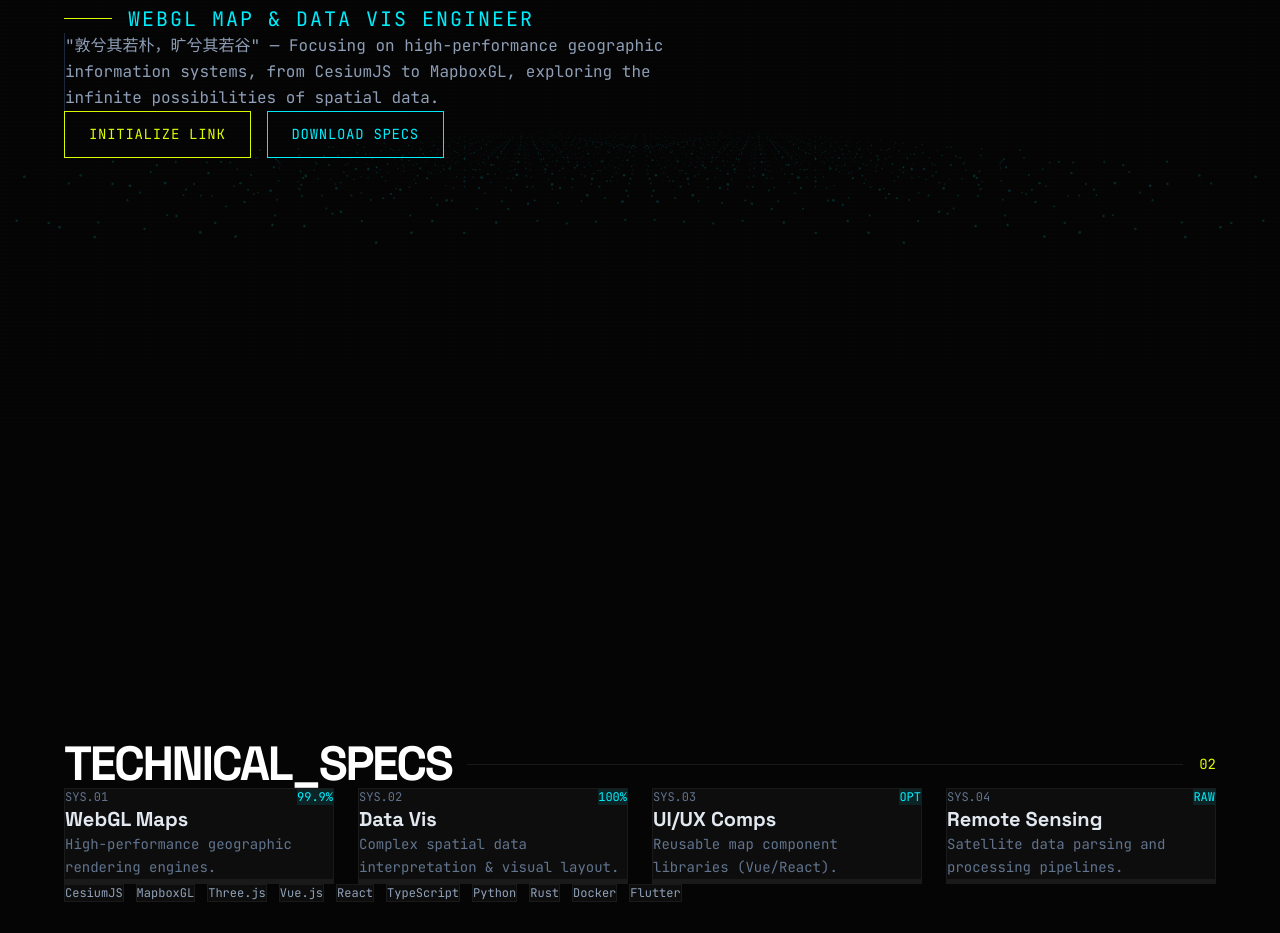
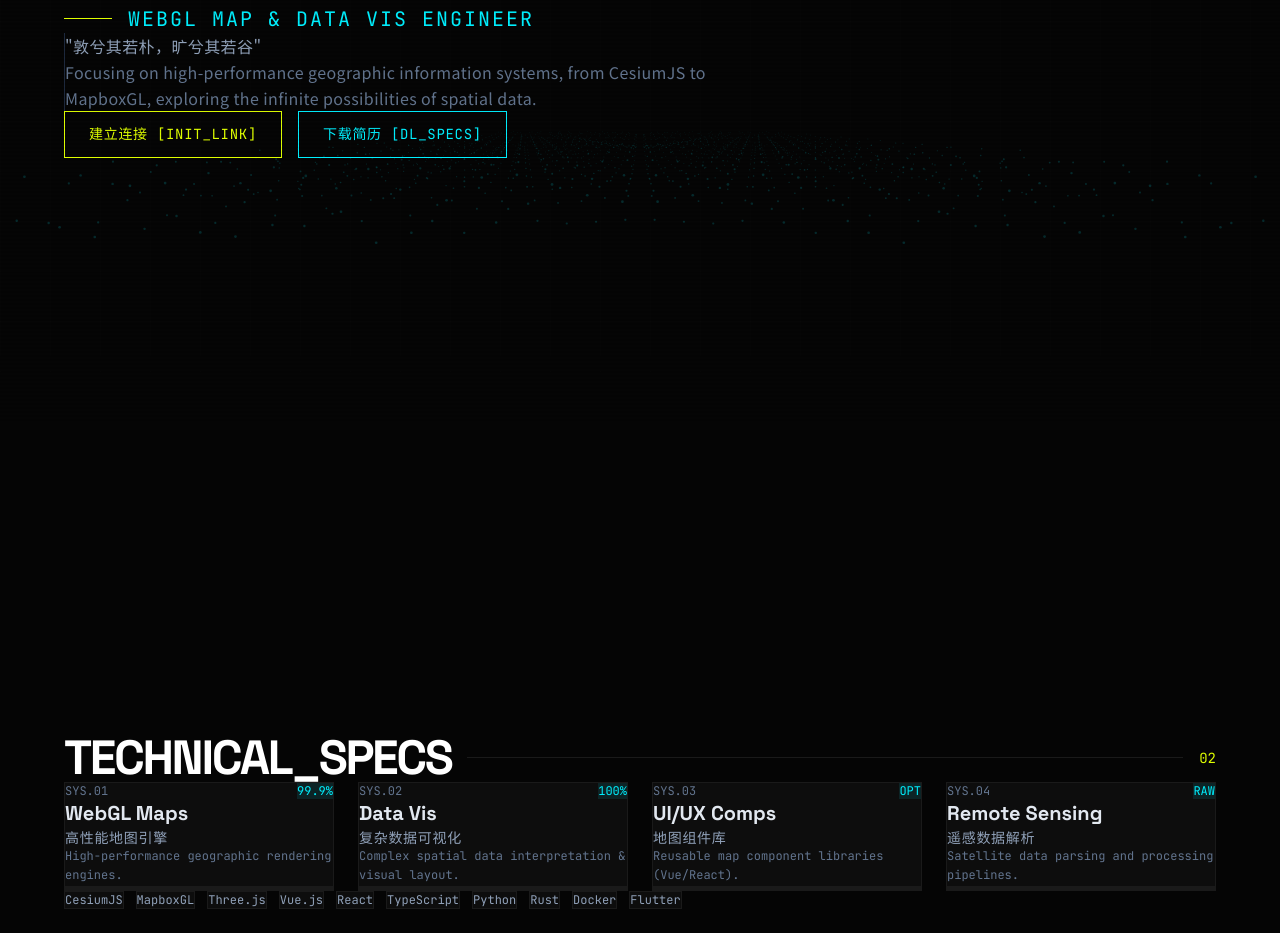
Before and after one commit to timeroute/website, a Next.js app: page / in a window 1280 px wide. Shown: the part 379-1312 px from the top of the page. Built offline with nearby package versions, Linux system fonts and the light colour scheme.

Commit message:
feat: 优化页面样式和布局
Co-authored-by: traeagent <traeagent@users.noreply.github.com>

```diff
--- a/app/globals.css
+++ b/app/globals.css
@@ -7,8 +7,9 @@
   --color-panel: #0d0d0d;
   --color-panel-border: #1a1a1a;
 
-  --font-space: var(--font-space), sans-serif;
-  --font-mono: var(--font-mono), monospace;
+  --font-space: var(--font-space), var(--font-zh), sans-serif;
+  --font-mono: var(--font-mono), var(--font-zh), monospace;
+  --font-zh: var(--font-zh), sans-serif;
 }
 
 :root {
--- a/app/layout.tsx
+++ b/app/layout.tsx
@@ -1,5 +1,5 @@
 import type { Metadata } from "next";
-import { Space_Grotesk, JetBrains_Mono } from "next/font/google";
+import { Space_Grotesk, JetBrains_Mono, Noto_Sans_SC } from "next/font/google";
 import "./globals.css";
 
 const spaceGrotesk = Space_Grotesk({
@@ -12,6 +12,12 @@ const jetbrainsMono = JetBrains_Mono({
   variable: "--font-mono",
   subsets: ["latin"],
   weight: ["300", "400", "500", "600"],
+});
+
+const notoSansSC = Noto_Sans_SC({
+  variable: "--font-zh",
+  subsets: ["latin"],
+  weight: ["300", "400", "500", "700"],
 });
 
 export const metadata: Metadata = {
@@ -36,7 +42,7 @@ export default function RootLayout({
   return (
     <html lang="zh-CN">
       <body
-        className={`${spaceGrotesk.variable} ${jetbrainsMono.variable} antialiased font-mono bg-obsidian text-slate-300`}
+        className={`${spaceGrotesk.variable} ${jetbrainsMono.variable} ${notoSansSC.variable} antialiased font-zh bg-obsidian text-slate-300`}
       >
         {children}
       </body>
--- a/app/page.tsx
+++ b/app/page.tsx
@@ -59,7 +59,7 @@ export default function Home() {
               </div>
 
               <h1 className="text-5xl md:text-7xl lg:text-8xl font-space font-bold uppercase tracking-tighter mb-4 text-white">
-                Zhu Jia
+                Zhu Jia <span className="text-3xl md:text-5xl lg:text-6xl text-slate-500 font-zh tracking-normal align-middle ml-2">朱佳</span>
               </h1>
 
               <div className="flex items-center gap-4 mb-8">
@@ -69,17 +69,17 @@ export default function Home() {
                 </p>
               </div>
 
-              <p className="text-slate-400 max-w-2xl mb-12 leading-relaxed text-sm md:text-base border-l border-slate-800 pl-4">
-                "敦兮其若朴，旷兮其若谷" — Focusing on high-performance geographic information systems,
-                from CesiumJS to MapboxGL, exploring the infinite possibilities of spatial data.
+              <p className="text-slate-400 max-w-2xl mb-12 leading-relaxed text-sm md:text-base border-l border-slate-800 pl-4 font-zh tracking-wide">
+                "敦兮其若朴，旷兮其若谷" <br/>
+                <span className="text-slate-500 mt-2 block">Focusing on high-performance geographic information systems, from CesiumJS to MapboxGL, exploring the infinite possibilities of spatial data.</span>
               </p>
 
               <div className="flex flex-wrap gap-4">
-                <button type="button" className="btn-tech">
-                  Initialize Link
+                <button type="button" className="btn-tech font-space tracking-wider">
+                  建立连接 [INIT_LINK]
                 </button>
-                <button type="button" className="btn-tech btn-tech-alt">
-                  Download Specs
+                <button type="button" className="btn-tech btn-tech-alt font-space tracking-wider">
+                  下载简历 [DL_SPECS]
                 </button>
               </div>
             </div>
@@ -123,18 +123,19 @@ export default function Home() {
 
             <div className="grid grid-cols-1 md:grid-cols-2 lg:grid-cols-4 gap-6">
               {[
-                { id: 'SYS.01', title: 'WebGL Maps', desc: 'High-performance geographic rendering engines.', metrics: '99.9%' },
-                { id: 'SYS.02', title: 'Data Vis', desc: 'Complex spatial data interpretation & visual layout.', metrics: '100%' },
-                { id: 'SYS.03', title: 'UI/UX Comps', desc: 'Reusable map component libraries (Vue/React).', metrics: 'OPT' },
-                { id: 'SYS.04', title: 'Remote Sensing', desc: 'Satellite data parsing and processing pipelines.', metrics: 'RAW' }
+                { id: 'SYS.01', title: 'WebGL Maps', cnTitle: '高性能地图引擎', desc: 'High-performance geographic rendering engines.', metrics: '99.9%' },
+                { id: 'SYS.02', title: 'Data Vis', cnTitle: '复杂数据可视化', desc: 'Complex spatial data interpretation & visual layout.', metrics: '100%' },
+                { id: 'SYS.03', title: 'UI/UX Comps', cnTitle: '地图组件库', desc: 'Reusable map component libraries (Vue/React).', metrics: 'OPT' },
+                { id: 'SYS.04', title: 'Remote Sensing', cnTitle: '遥感数据解析', desc: 'Satellite data parsing and processing pipelines.', metrics: 'RAW' }
               ].map((item) => (
                 <div key={item.id} className="tech-panel p-6 group cursor-default">
-                  <div className="flex justify-between items-center mb-8">
+                  <div className="flex justify-between items-center mb-6">
                     <span className="text-xs text-slate-500 group-hover:text-chartreuse transition-colors">{item.id}</span>
                     <span className="text-xs font-mono text-cyan-glow bg-cyan-glow/10 px-2 py-1">{item.metrics}</span>
                   </div>
-                  <h3 className="text-xl font-space font-bold text-slate-200 mb-3">{item.title}</h3>
-                  <p className="text-sm text-slate-500 leading-relaxed group-hover:text-slate-400 transition-colors">
+                  <h3 className="text-xl font-space font-bold text-slate-200 mb-1">{item.title}</h3>
+                  <p className="text-sm font-zh text-slate-400 mb-4 tracking-wider">{item.cnTitle}</p>
+                  <p className="text-xs text-slate-500 leading-relaxed group-hover:text-slate-400 transition-colors">
                     {item.desc}
                   </p>
                   <div className="mt-8 h-1 w-full bg-[#1a1a1a] relative overflow-hidden">
@@ -193,7 +194,7 @@ export default function Home() {
                   </div>
 
                   <h3 className="text-xl font-space font-bold text-slate-200 mb-2 group-hover:text-white">{project.title}</h3>
-                  <p className="text-sm text-slate-500 mb-6 h-10">{project.desc}</p>
+                  <p className="text-sm font-zh text-slate-500 mb-6 h-10 group-hover:text-slate-400 transition-colors tracking-wide">{project.desc}</p>
 
                   <div className="flex flex-wrap gap-2">
                     {project.tags.map((tag) => (
```
